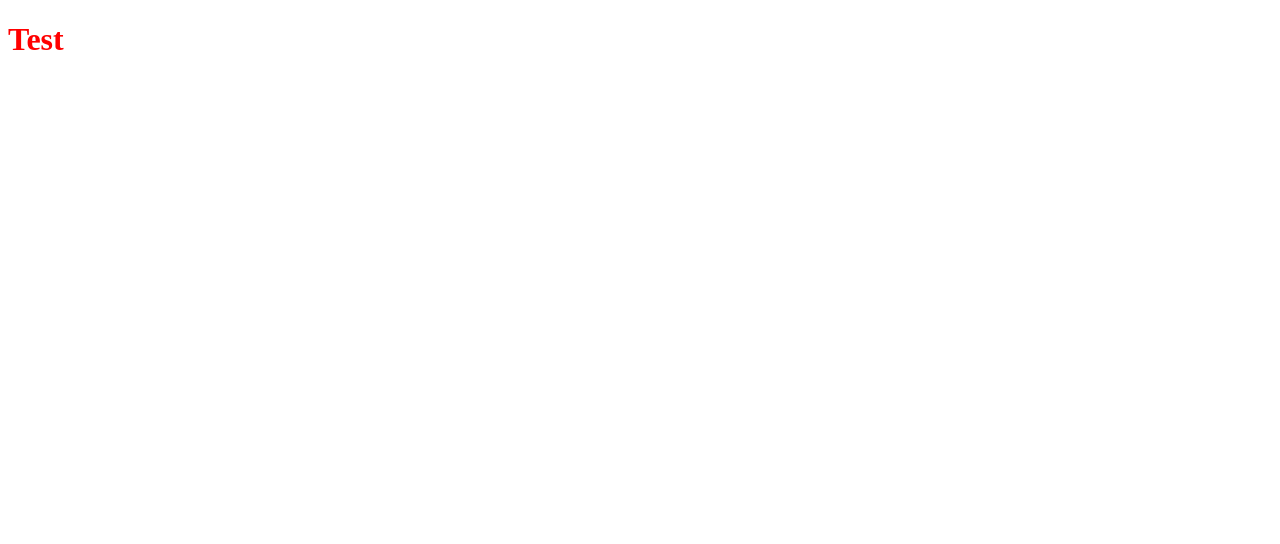
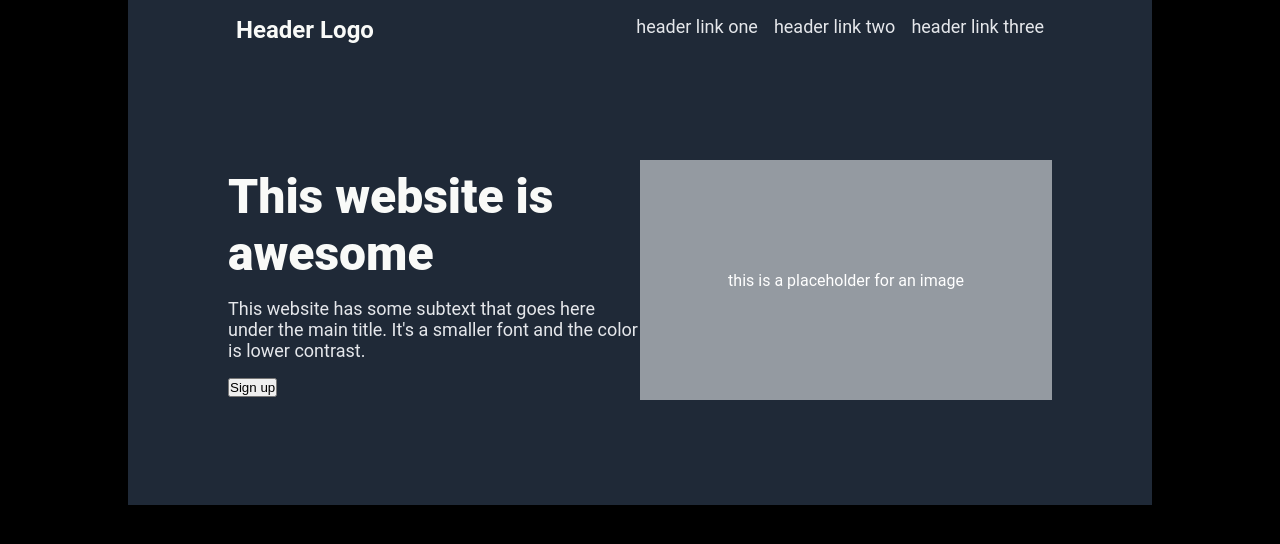
Before and after one commit to AltheaVestrit/project-landing-page, a plain HTML site: page index.html in a window 1280 px wide. Drawn offline with Linux system fonts and the light colour scheme.

Commit message:
Start work on header

```diff
--- a/index.html
+++ b/index.html
@@ -7,6 +7,25 @@
     <link rel="stylesheet" href="styles.css">
 </head>
 <body>
-    <h1>Test</h1>
+    <div class="container">
+        <header>
+            <div class="hero">
+                <h3 class="logo">Header Logo</h3>
+                <div class="hero-links-container">
+                    <a class="hero-link" href="#">header link one</a>
+                    <a class="hero-link" href="#">header link two</a>
+                    <a class="hero-link" href="#">header link three</a>
+                </div>
+            </div>
+            <div class="hero-main">
+                <div class="hero-left">
+                    <h1>This website is awesome</h1>
+                    <p>This website has some subtext that goes here under the main title. It's a smaller font and the color is lower contrast.</p>
+                    <button class="sign-up-btn">Sign up</button>
+                </div>
+                <div class="hero-right">this is a placeholder for an image</div>
+            </div>
+        </header>
+    </div>
 </body>
 </html>
--- a/styles.css
+++ b/styles.css
@@ -1,3 +1,81 @@
-h1 {
-    color: red;
+* {
+    padding: 0;
+    margin: 0;
 }
+
+body {
+    font-family: Roboto, sans-serif;
+    background-color: black;
+    display: flex;
+    flex-direction: column;
+    align-items: center;
+    justify-content: space-between;
+}
+
+.container {
+    max-width: 80%;
+}
+
+header {
+    background-color: #1F2937;
+    padding-left: 100px;
+    padding-right: 100px;
+}
+
+.hero {
+    display: flex;
+    padding: 16px 8px;
+    justify-content: space-between;
+    gap: 16px;
+}
+
+.logo {
+    color: #F9FAF8;
+    font-size: 24px;
+}
+
+.hero-left {
+    padding-top: 8px;
+    padding-bottom: 8px;
+}
+
+.hero-left h1 {
+    font-size: 48px;
+    color: #F9FAF8;
+    font-weight: 900;
+}
+
+.hero-left p {
+    font-size: 18px;
+    color: #E5E7EB;
+    margin-top: 16px;
+    margin-bottom: 16px;
+}
+
+.hero-links-container {
+    display: flex;
+    gap: 16px;
+}
+
+.hero-link {
+    text-decoration: none;
+    font-size: 18px;
+    color: #E5E7EB;
+}
+
+.hero-main {
+    padding-top: 100px;
+    padding-bottom: 100px;
+    display: flex;
+}
+
+.hero-right {
+    background-color: hsla(220, 13%, 91%, 0.593);
+    width: 50%;
+    height: 240px;
+    display: flex;
+    justify-content: center;
+    align-items: center;
+    color: white;
+    flex-shrink: 0;
+}
```
